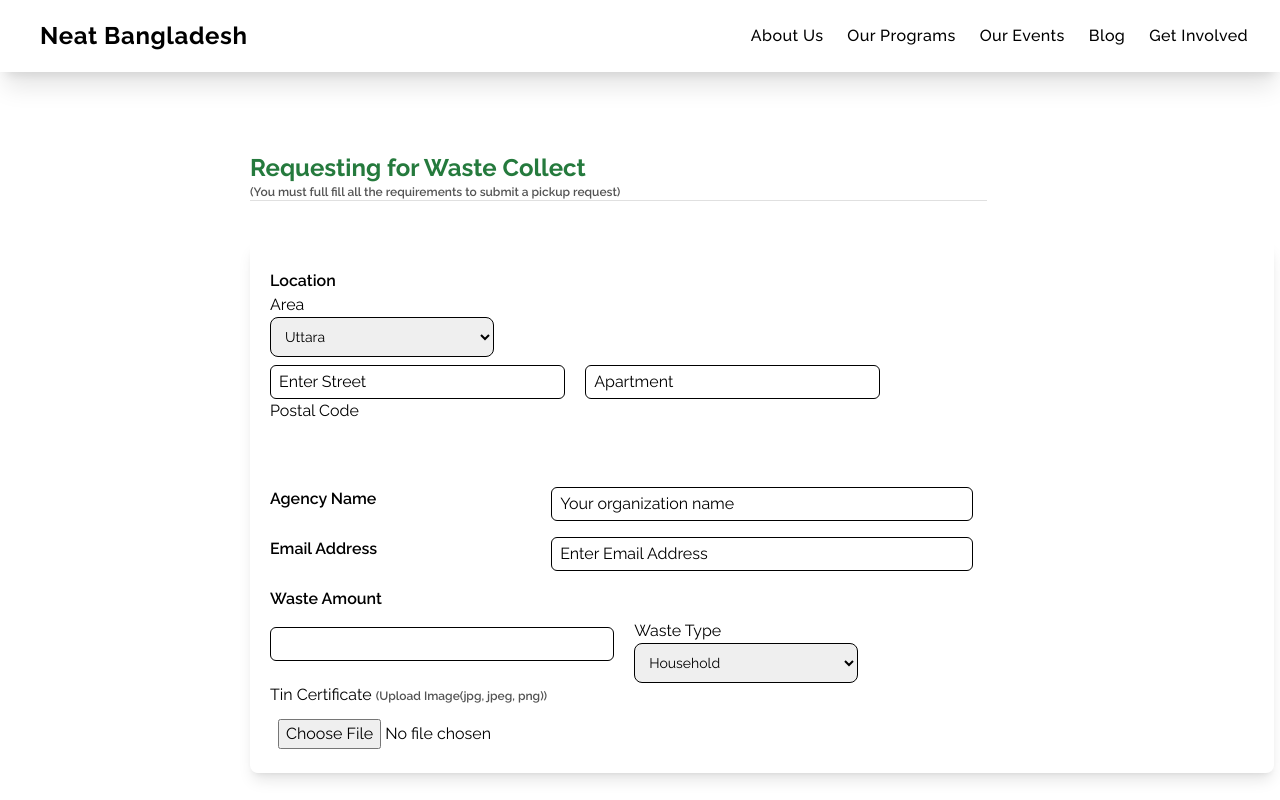
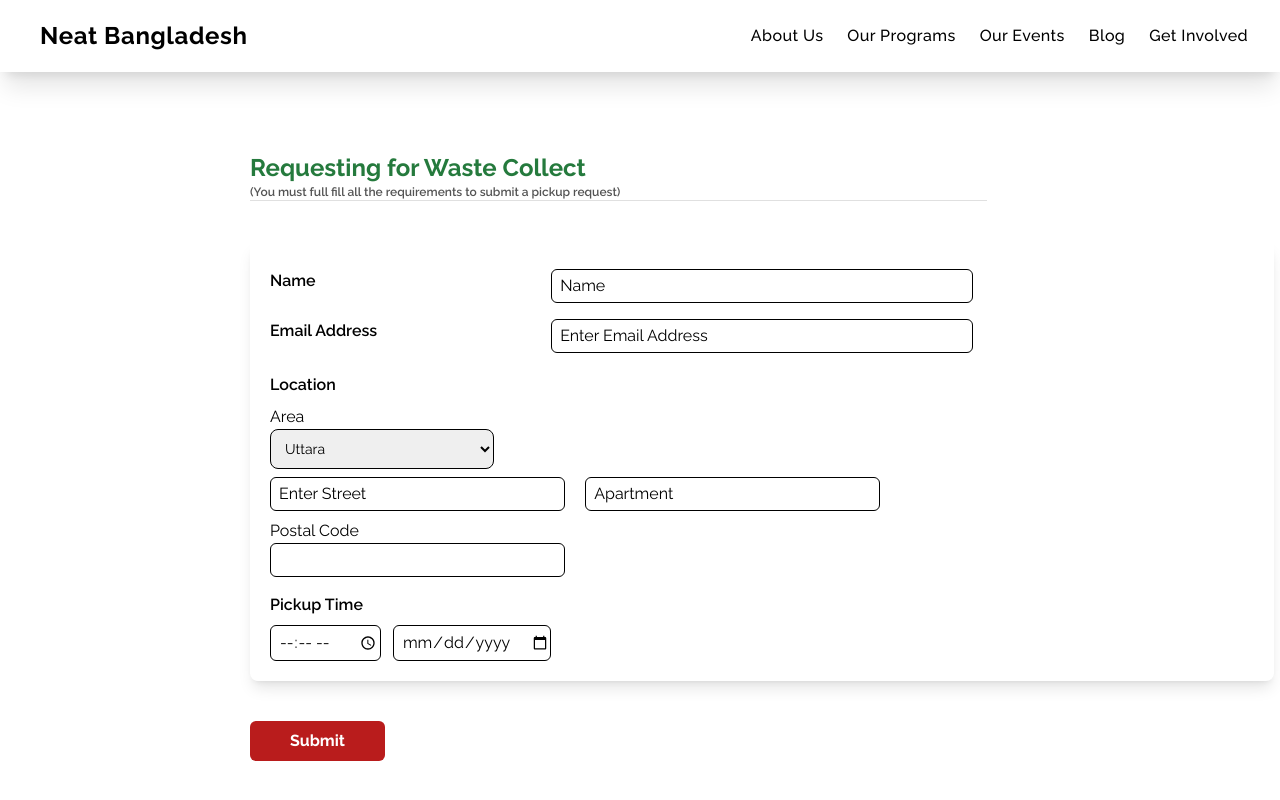
Before and after one commit to Sumaiya-topu/neat-bangladesh-client, a React (Create React App) app: page /request-pickup in a window 1280 px wide. Shown: the top 800 px of the page. Built offline with nearby package versions, Linux system fonts and the light colour scheme.

Commit message:
request form updated

```diff
--- a/src/Components/ServiceRequest/RequestForm.js
+++ b/src/Components/ServiceRequest/RequestForm.js
@@ -1,10 +1,17 @@
 import { Divider } from "@mui/material";
 import React from "react";
-import avatar from "../../assets/avatar.jpg";
+import { useForm } from "react-hook-form";
 
 const RequestForm = () => {
+  const {
+    register,
+    handleSubmit,
+    watch,
+    formState: { errors },
+  } = useForm();
+  const onSubmit = (data) => console.log(data, 'ok');
   return (
-    <div className=" w-[80%]  mx-auto py-20   lg:ml-[250px]">
+    <form onSubmit={handleSubmit(onSubmit)} className=" first w-[80%]  mx-auto py-20   lg:ml-[250px]">
       <div className="w-auto">
         <h1 className="text-primary text-2xl font-bold ">
           Requesting for Waste Collect
@@ -19,17 +26,43 @@ const RequestForm = () => {
       {/* //AccountInformation */}
       <div className="my-10 p-5 rounded-lg shadow-lg ">
         <div className=" mb-2 ">
-          <p className="mt-2 text-black font-semibold md:col-span-2">
+          <div className="md:grid md:grid-cols-7 md:grid-flow-row-dense mb-2">
+            <p className="mt-2 text-black font-semibold md:col-span-2">
+              Name
+            </p>
+
+            <input
+
+              type="text"
+              placeholder="Name"
+              className=" border rounded-md pl-2 py-1 mt-2  md:col-span-3 w-full outline-none text-dark placeholder-black"
+            />
+          </div>
+          <div className="md:grid md:grid-cols-7 md:grid-flow-row-dense mb-2">
+            <p className="mt-2 text-black font-semibold md:col-span-2">
+              Email Address
+            </p>
+            <input
+              type="text"
+              placeholder="Enter Email Address"
+              className="rounded-md border pl-2 py-1 mt-2  md:col-span-3 w-full text-dark placeholder-black"
+            />
+          </div>
+          <p className="mt-5 mb-2 text-black font-semibold md:col-span-2">
             Location
           </p>
 
           <div>
             <label className="floated-left">Area</label>
-            <select
+            <select {...register("area")}
+
               className=" text-black border border-gray-300 text-gray-900 text-sm rounded-lg focus:ring-blue-500 focus:border-blue-500 block w-56 p-2.5 dark:bg-gray-700 dark:border-gray-600 dark:placeholder-gray-400 dark:text-white dark:focus:ring-blue-500 dark:focus:border-blue-500"
               name="cars"
               id="cars"
             >
+              {errors.area && (
+            <span className="text-red">This field is required</span>
+          )}
               <option value="Uttara">Uttara</option>
               <option value="Dhanmondi">Dhanmondi</option>
               <option value="New Market">New Market</option>
@@ -39,24 +72,31 @@ const RequestForm = () => {
 
           <div className="">
 
-            <input
+            <input {...register("street", { required: true })}
               type="text"
               placeholder="Enter Street"
               className="text-black border  rounded-md pl-2 py-1 mt-2  md:col-span-3 w-[30%] mr-5 outline-none text-dark placeholder-black"
             />
-            <input
+            {errors.street && (
+            <span className="text-red">This field is required</span>
+          )}
+
+            <input {...register("apartment", { required: true })}
               type="text"
               placeholder="Apartment"
               className="text-black border  rounded-md pl-2 py-1 mt-2  md:col-span-3 w-[30%] mr-5 outline-none text-dark placeholder-black"
             />
+            {errors.apartment && (
+            <span className="text-red">This field is required</span>
+          )}
 
           </div>
           <div className=" w-full">
             {" "}
-            <p>Postal Code </p>
+            <p className="mt-2">Postal Code </p>
             <input
               type="text"
-              className="rounded-md pl-2 py-1 mt-2  md:col-span-3 text-dark w-full"
+              className="rounded-md border  pl-2 py-1   md:col-span-3 text-dark w-[30%]"
             />
           </div>
         </div>
@@ -64,85 +104,73 @@ const RequestForm = () => {
         <div className="md:grid md:grid-cols-7 md:grid-flow-row-dense mb-2">
 
         </div>
-        <div className="md:grid md:grid-cols-7 md:grid-flow-row-dense mb-2">
-          <p className="mt-2 text-black font-semibold md:col-span-2">
-            Agency Name
-          </p>
-          <input
-            type="text"
-            placeholder="Your organization name"
-            className=" border rounded-md pl-2 py-1 mt-2  md:col-span-3 w-full outline-none text-dark placeholder-black"
-          />
-        </div>
-        <div className="md:grid md:grid-cols-7 md:grid-flow-row-dense mb-2">
-          <p className="mt-2 text-black font-semibold md:col-span-2">
-            Email Address
-          </p>
-          <input
-            type="text"
-            placeholder="Enter Email Address"
-            className="rounded-md border pl-2 py-1 mt-2  md:col-span-3 w-full text-dark placeholder-black"
-          />
-        </div>
 
-        <div className="md:grid md:grid-cols-7 md:grid-flow-row-dense mb-2">
+
+        {/* <div className="w-full">
+          {" "}
+          <p>Waste Type</p>
+          <div>
+            <select
+              className=" text-black border border-gray-300 text-gray-900 text-sm rounded-lg focus:ring-blue-500 focus:border-blue-500 block w-56 p-2.5 dark:bg-gray-700 dark:border-gray-600 dark:placeholder-gray-400 dark:text-white dark:focus:ring-blue-500 dark:focus:border-blue-500"
+              name="cars"
+              id="cars"
+            >
+              <option value="Uttara">Household</option>
+              <option value="Dhanmondi">Coming Soon</option>
+              <option value="New Market">Piyajer Chokla</option>
+              <option value="Bosila">Coke er bottle</option>
+            </select>
+          </div>
+
+        </div> */}
+        {/* <div className="md:grid md:grid-cols-7 md:grid-flow-row-dense mb-2">
           <p className="mt-2 text-black font-semibold md:col-span-2">
             Waste Amount
           </p>
-        </div>
-        <div className="w-[72%] flex gap-5 flex-col md:flex-row">
+        </div> */}
+        {/* <div className="w-[30%] flex gap-5 flex-col md:flex-row">
           <div className=" w-full">
             {" "}
 
-            <input
+            <input {...register("wasteAmount", { required: true })}
               type="number"
-              className="rounded-md border pl-2 py-1 mt-2  md:col-span-3 text-dark placeholder-black w-full"
+              className="rounded-md border pl-2 py-1   md:col-span-3 text-dark placeholder-black w-full"
             />
+            {errors.wasteAmount && (
+            <span className="text-red">This field is required</span>
+          )}
           </div>
-          <div className="w-full">
-            {" "}
-            <p>Waste Type</p>
-            <div>
-              <select
-                className=" text-black border border-gray-300 text-gray-900 text-sm rounded-lg focus:ring-blue-500 focus:border-blue-500 block w-56 p-2.5 dark:bg-gray-700 dark:border-gray-600 dark:placeholder-gray-400 dark:text-white dark:focus:ring-blue-500 dark:focus:border-blue-500"
-                name="cars"
-                id="cars"
-              >
-                <option value="Uttara">Household</option>
-                <option value="Dhanmondi">Coming Soon</option>
-                <option value="New Market">Piyajer Chokla</option>
-                <option value="Bosila">Coke er bottle</option>
-              </select>
-            </div>
+        </div> */}
+        <div className="">
+          <p className="mt-2 text-black font-semibold md:col-span-2">
+            Pickup Time          </p>
+          <input  {...register("pickupTime", { required: true })}
+            type="time"
+            placeholder="Pick a date"
+            className=" border mr-2 rounded-md pl-2 py-1 mt-2  md:col-span-3  outline-none text-dark placeholder-black"
+          /> {errors.pickupTime && (
+            <span className="text-red">This field is required</span>
+          )}
+          <input {...register("pickupDate", { required: true })}
+            type="date"
+            placeholder="Pick a date"
+            className=" border rounded-md pl-2 py-1 mt-2  md:col-span-3  outline-none text-dark placeholder-black"
+          />
+          {errors.pickupDate && (
+            <span className="text-red">This field is required</span>
+          )}
+        </div>
+        {/* <div className="w-full"><h3 className="w-full text-left font-bold text-2xl mt-5 text-primary">Total amount: <span>158$</span></h3></div> */}
+      </div>
 
-          </div>
-        </div>
-        <div className="w-[72%] flex gap-5 flex-col md:flex-row">
 
-          <div className="w-full">
-            {" "}
-            <p>
-              Tin Certificate{" "}
-              <span className="text-xs font-semibold text-gray">
-                {" "}
-                (Upload Image(jpg, jpeg, png))
-              </span>
-            </p>
-            <input
-              type={"file"}
-              name="image"
-              className="rounded-md pl-2 py-1 mt-2  md:col-span-3 text-dark placeholder-black w-full"
-            />
-          </div>
-        </div>
-      </div>
       <button
         type="submit"
-        className="bg-primary text-white font-bold py-2 px-10 rounded-md"
+        className="bg-red text-white font-bold py-2 px-10 rounded-md"
       >
-        Sign Up
+        Submit
       </button>
-    </div>
+    </form>
   );
 };
 
--- a/src/Components/SignUp/SignUp.js
+++ b/src/Components/SignUp/SignUp.js
@@ -87,12 +87,15 @@ const SignUp = () => {
             <span className="text-red">This field is required</span>
           )}
         </div>
+        <div className="flex justify-center w-full">
+
         <button
           type="submit"
           className="bg-primary text-white font-bold py-2 px-10 rounded-md"
         >
           Sign Up
         </button>
+        </div>
       </form>
     </div>
   );
```
Also changed, not shown: src/Routes/routes.js (+9 -0 lines).
